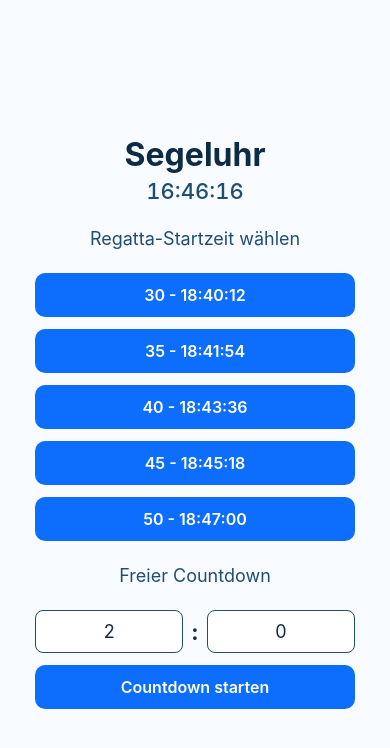
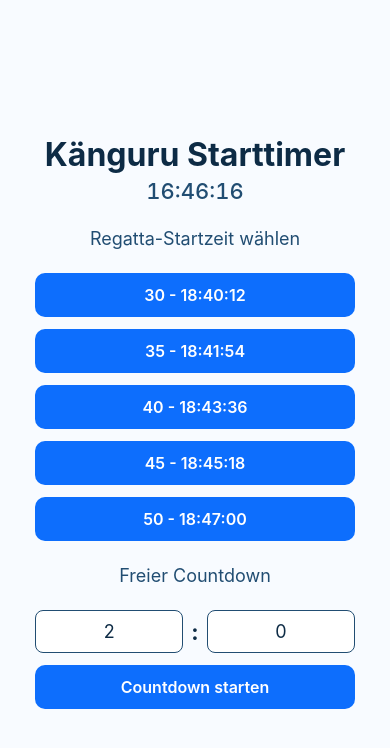
Before and after one commit to rawernic/Segeluhr, a React Native app: screen / in a window 390 px wide. Shown: the top 748 px of the page. Built offline with nearby package versions, Linux system fonts and the light colour scheme.

Commit message:
Update title from 'Segeluhr' to 'Känguru Starttimer'

```diff
--- a/App.tsx
+++ b/App.tsx
@@ -150,7 +150,7 @@ export default function App() {
   return (
     <View style={styles.container}>
       <View style={styles.header}>
-        <Text style={styles.title}>Segeluhr</Text>
+        <Text style={styles.title}>Känguru Starttimer</Text>
         <Text style={styles.clock}>{formatClockTime(clockTime)}</Text>
       </View>
       {!isRunning && !isFinished ? (
```
